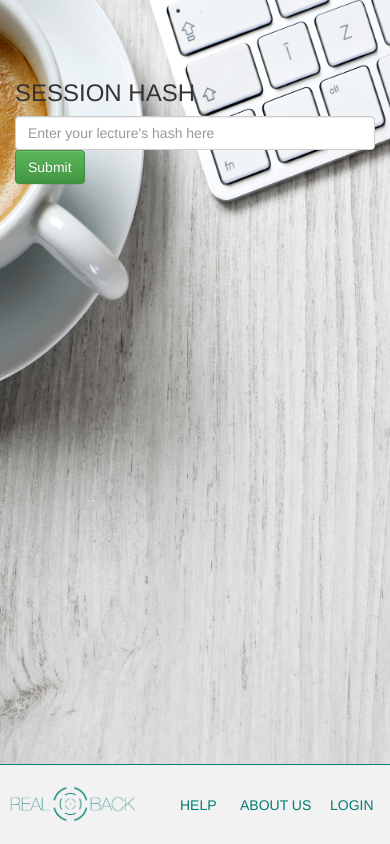
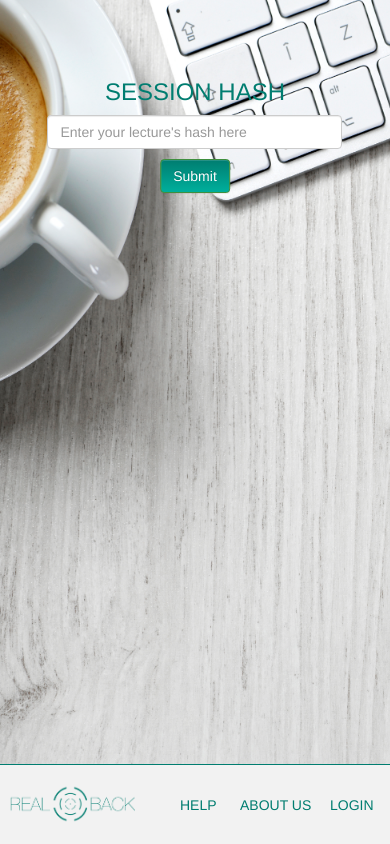
Before and after one commit to martinlunde/RealBack, a Django app: page / in a window 390 px wide. Run offline with Django 3.2, Linux system fonts and the light colour scheme; some libraries are stand-ins or nearby versions.

Commit message:
Added responsive styles to text, form and submit button.

```diff
--- a/attendee/static/attendee.css
+++ b/attendee/static/attendee.css
@@ -36,6 +36,12 @@ body {
 	}
 }
 
+* {
+	color: #007d70;
+	font-family: "HelveticaNeue-Light", "Helvetica Neue Light", "Helvetica Neue", Helvetica, Arial, "Lucida Grande", sans-serif;
+	font-weight: 300;
+}
+
 .item {
 	position: absolute;
 	top:30px;
@@ -55,6 +61,22 @@ body {
 	overflow: hidden;
 }
 
+.form-group h3 {
+	text-align: center;
+}
+
+.form-group .btn {
+	position: absolute;
+	margin-top: 10px;
+	left:50%;
+	transform: translateX(-50%);
+	background-image: linear-gradient(to bottom,#007d70 0,#00AF9C 100%);
+}
+
+.form-group .btn:hover {
+	background-color: #00AF9C;
+}
+
 .frontpage_background {
 	position: fixed;
     width: 100%;
@@ -66,6 +88,7 @@ body {
     left:0;
 }
 
+
 /*Input field styling*/
 #hashForm {
 
--- a/templates/attendee/index.html
+++ b/templates/attendee/index.html
@@ -22,17 +22,17 @@
             <div class="col-md-12 frontpage_divider" ></div>
         </div>
         <div class="row">
-            <div class="col-md-12 frontpage_divider">
+            <div class="col-xs-12 col-sm-12 col-md-12 frontpage_divider">
                 <form>
-                    <div class="col-md-3"></div>
-                    <div class="col-md-6" id="hashForm">
+                    <div class="col-xs-1 col-sm-3 col-md-4"></div>
+                    <div class="col-xs-10 col-sm-6 col-md-4" id="hashForm">
                         <div class="form-group">
                             <h3>SESSION HASH</h3>
                             <input type="text" class="form-control" id="hashInput" placeholder="Enter your lecture's hash here">
                             <button type="submit" class="btn btn-success">Submit</button>
                         </div>
                     </div>
-                    <div class="col-md-3"></div>
+                    <div class="col-xs-1 col-sm-3 col-md-4"></div>
                 </form>
             </div>
         </div>
```
